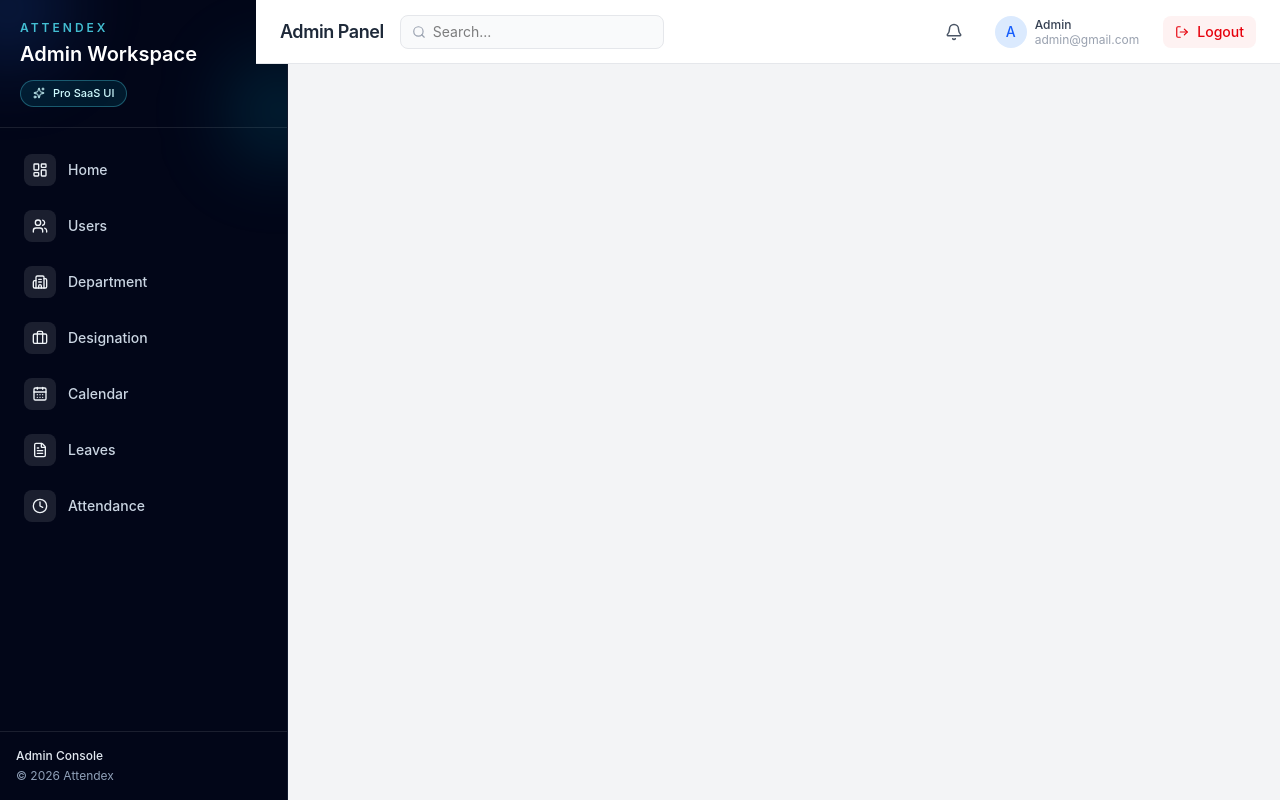
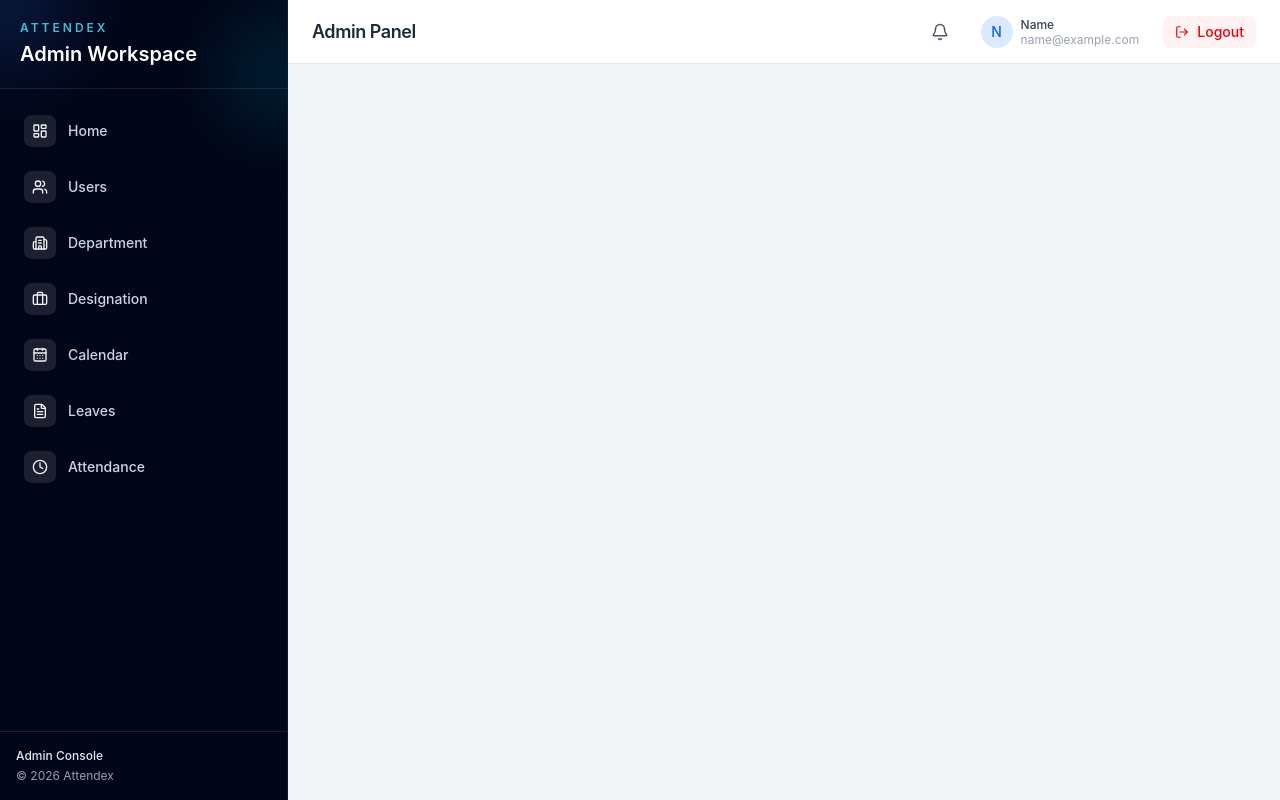
Before and after one commit to aakash1685/Attendex-2, a React (Vite) app in the folder Client/: page /admin in a window 1280 px wide. Built offline with nearby package versions, Linux system fonts and the light colour scheme; no server answers; sample sign-in values are in the browser's storage.

Commit message:
Fix admin header alignment and dynamic profile info

```diff
--- a/Client/src/Components/Admin/AdminNavabar.jsx
+++ b/Client/src/Components/Admin/AdminNavabar.jsx
@@ -1,9 +1,33 @@
-import React from "react";
+import React, { useMemo } from "react";
 import { useLocation } from "react-router-dom";
-import { LogOut, Bell, Search } from "lucide-react";
+import { LogOut, Bell } from "lucide-react";
 
 const AdminNavbar = () => {
   const location = useLocation();
+
+  const adminProfile = useMemo(() => {
+    const fallbackProfile = {
+      name: "Admin",
+      email: "admin@attendex.com",
+    };
+
+    try {
+      const token = localStorage.getItem("token");
+
+      if (!token) return fallbackProfile;
+
+      const payload = JSON.parse(atob(token.split(".")[1]));
+      const adminEmail = payload?.email || fallbackProfile.email;
+      const adminName = adminEmail.split("@")[0] || fallbackProfile.name;
+
+      return {
+        name: adminName.charAt(0).toUpperCase() + adminName.slice(1),
+        email: adminEmail,
+      };
+    } catch (error) {
+      return fallbackProfile;
+    }
+  }, []);
 
   const handleLogout = () => {
     localStorage.removeItem("token");
@@ -34,24 +58,13 @@ const AdminNavbar = () => {
   };
 
   return (
-<div className="h-16 bg-white border-b border-gray-200 px-6 flex items-center justify-between fixed top-0 left-64 right-0 z-20 overflow-hidden">      <div className="flex items-center gap-4">
+    <div className="fixed top-0 left-72 right-0 z-20 flex h-16 items-center justify-between overflow-hidden border-b border-gray-200 bg-white px-6">
+      <div className="flex items-center gap-4">
 
         {/* Title */}
         <h1 className="text-lg font-semibold text-gray-800 tracking-tight">
           {getTitle()}
         </h1>
-
-        {/* Optional Search (global feel) */}
-        <div className="hidden md:flex items-center relative">
-          <Search size={14} className="absolute left-3 text-gray-400" />
-          <input
-            type="text"
-            placeholder="Search..."
-            className="pl-8 pr-3 py-1.5 text-sm border border-gray-200 rounded-lg bg-gray-50
-            focus:bg-white focus:outline-none focus:ring-2 focus:ring-blue-500 transition"
-          />
-        </div>
-
       </div>
 
       {/* Right */}
@@ -65,11 +78,11 @@ const AdminNavbar = () => {
         {/* Profile */}
         <div className="hidden sm:flex items-center gap-2 px-2">
           <div className="w-8 h-8 rounded-full bg-blue-100 flex items-center justify-center text-sm font-medium text-blue-600">
-            A
+            {adminProfile.name.charAt(0)}
           </div>
           <div className="text-xs leading-tight">
-            <p className="font-medium text-gray-700">Admin</p>
-            <p className="text-gray-400">admin@gmail.com</p>
+            <p className="font-medium text-gray-700">{adminProfile.name}</p>
+            <p className="text-gray-400">{adminProfile.email}</p>
           </div>
         </div>
 
--- a/Client/src/Components/Admin/Sidebar.jsx
+++ b/Client/src/Components/Admin/Sidebar.jsx
@@ -8,7 +8,6 @@ import {
   CalendarDays,
   FileText,
   Clock,
-  Sparkles,
 } from "lucide-react";
 
 const Sidebar = () => {
@@ -30,10 +29,6 @@ const Sidebar = () => {
 
         <p className="relative text-xs font-semibold uppercase tracking-[0.25em] text-cyan-300/80">Attendex</p>
         <h2 className="relative mt-1 text-xl font-semibold text-white">Admin Workspace</h2>
-        <div className="relative mt-3 inline-flex items-center gap-2 rounded-full border border-cyan-300/30 bg-cyan-400/10 px-3 py-1 text-[11px] font-medium text-cyan-100">
-          <Sparkles size={12} />
-          Pro SaaS UI
-        </div>
       </div>
 
       <ul className="flex-1 space-y-1 px-3 py-4">
```
